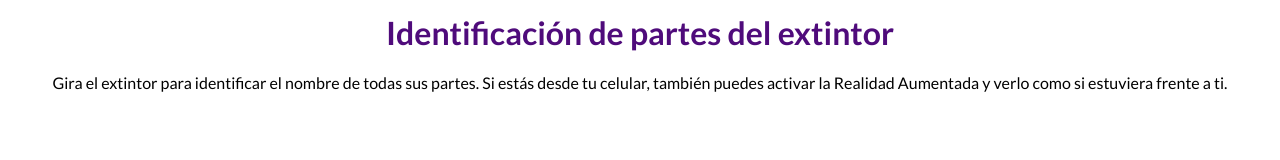
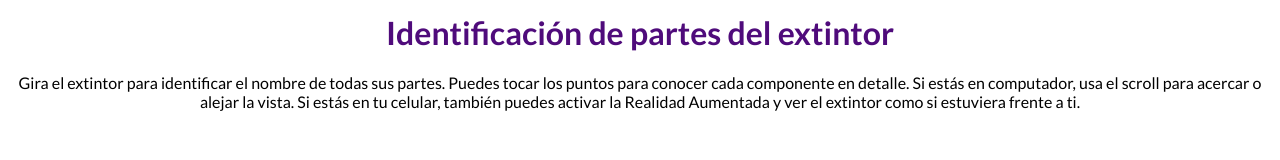
Before and after one commit to galaga84/extintiro-3d-v2, a plain HTML site: page index.html in a window 1280 px wide. Drawn offline with Linux system fonts and the light colour scheme; some packages are replaced by stand-ins of ours; a script that the page names is missing; a web font is replaced by a local one.

Commit message:
Cambio en texto

```diff
--- a/index.html
+++ b/index.html
@@ -15,8 +15,10 @@
   <body>
     <h1 class="lato-bold">Identificación de partes del extintor</h1>
     <p class="lato-regular">
-      Gira el extintor para identificar el nombre de todas sus partes. Si estás
-      desde tu celular, también puedes activar la Realidad Aumentada y verlo
+      Gira el extintor para identificar el nombre de todas sus partes. Puedes
+      tocar los puntos para conocer cada componente en detalle. Si estás en
+      computador, usa el scroll para acercar o alejar la vista. Si estás en tu
+      celular, también puedes activar la Realidad Aumentada y ver el extintor
       como si estuviera frente a ti.
     </p>
 
```
